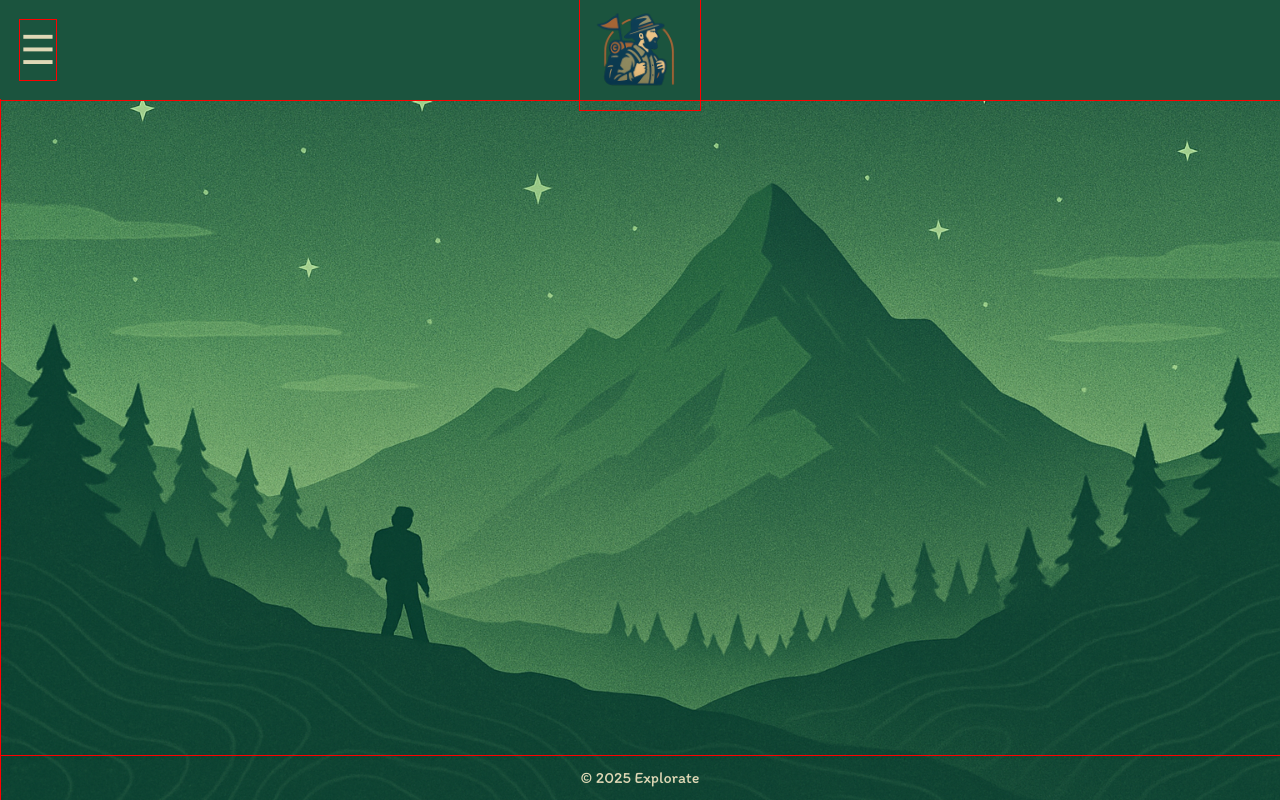
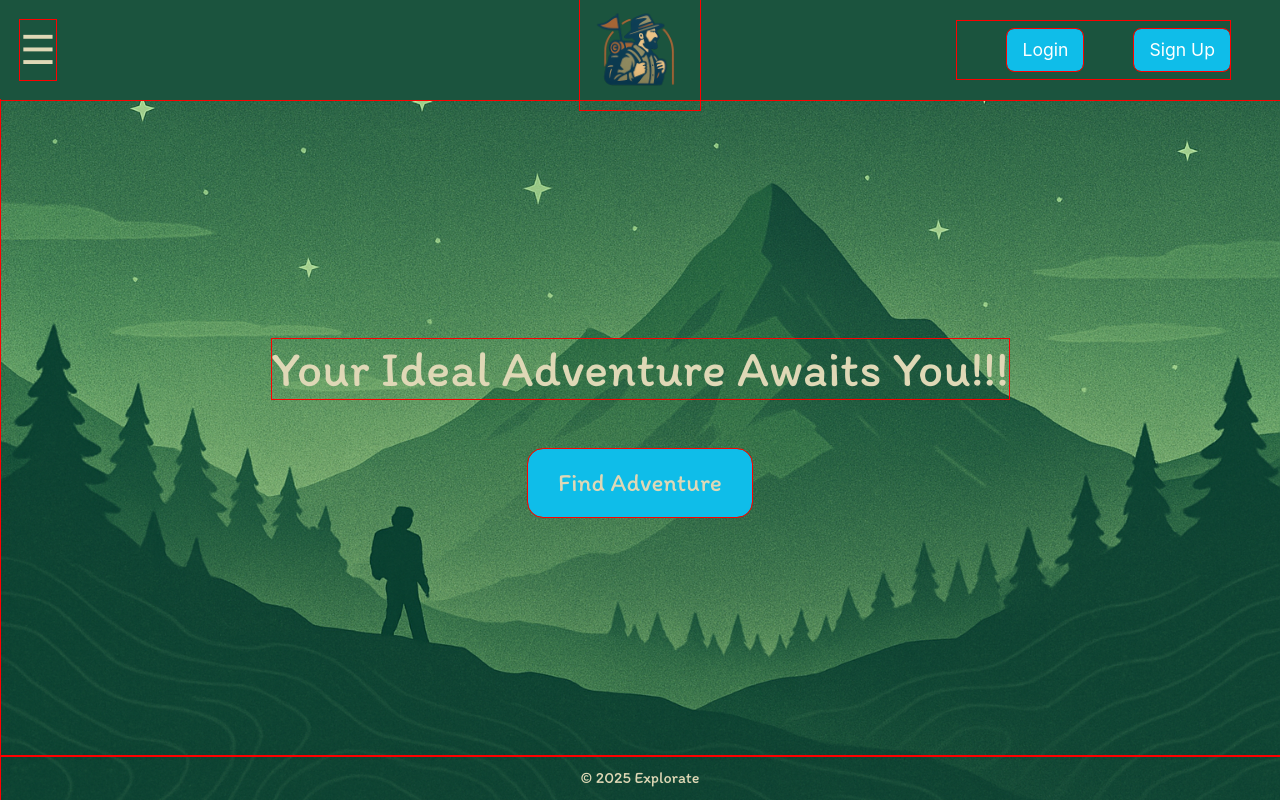
Before and after one commit to lou-chan03/CITS3403_Explorate_2025, a Flask app: page / in a window 1280 px wide. Run offline with Flask 3, Linux system fonts and the light colour scheme; some libraries are stand-ins or nearby versions.

Commit message:
homepage,limitting access to non login user

```diff
--- a/Explorate/__init__.py
+++ b/Explorate/__init__.py
@@ -23,7 +23,7 @@ def create_app():
 
      # Initialize LoginManager
     login_manager = LoginManager()
-    login_manager.login_view = 'auth.login'
+    login_manager.login_view = 'main.home'
     login_manager.init_app(app)
 
     from .models import User
--- a/Explorate/routes.py
+++ b/Explorate/routes.py
@@ -3,7 +3,7 @@ from collections import Counter
 #from app import db
 from Explorate.models import db,Adventure, UserSelection, User, Recommendations
 import random
-from flask_login import current_user
+from flask_login import current_user, login_required, logout_user
 import uuid
 
 # Define the Blueprint
@@ -14,18 +14,27 @@ main = Blueprint('main', __name__)
 @main.route('/')
 def home():
     # Render a Jinja template
-    return render_template('base.html')
+    return render_template('base.html', show_nav=True)
+
+@main.route('/auth')
+def auth():
+    return render_template('auth.html')
 
 # Define routes using the Blueprint
 @main.route('/FindAdv')
+@login_required
 def FindAdv():
     return render_template('Data_Entry.html')  # Replace 'index.html' with your main HTML file name
 
+
 @main.route('/adventure')
+@login_required
 def adventure():
     return render_template('Adv_name.html')  # Assumes the file is in the `templates/` directory
 
+
 @main.route('/index')
+@login_required
 def index():
     return render_template('index.html')  # Assumes the file is in the `templates/` directory
 
@@ -96,7 +105,9 @@ def index():
 #     # Handle GET request
 #     return render_template('Data_Ent_Q1.html', adventure_name="Default Adventure Name")
 
+
 @main.route('/questions', methods=['POST', 'GET'])
+@login_required
 def questions():
     if request.method == 'POST':
         # Parse JSON data from the request
@@ -143,24 +154,26 @@ def questions():
     return render_template('Data_Ent_Q1.html', adventure_name="Adventure1")
 
 
-@main.route('/auth')
-def auth():
-    return render_template('auth.html')
+
 
 # Share page routes
 @main.route('/share_page')
+@login_required
 def share_page():
     return render_template('share-page.html')
 
 @main.route('/share_blog')
+@login_required
 def share_blog():
     return render_template('share-blog.html')
 
 @main.route('/rate_page')
+@login_required
 def rate_page():
     return render_template('rate-page.html')
 
 @main.route('/other_trips')
+@login_required
 def other_trips():
     return render_template('other-trips.html')
 
@@ -333,6 +346,7 @@ location_data = {
 
 
 @main.route('/save_selections', methods=['POST'])
+@login_required
 def save_selections():
     try:
         data = request.json
@@ -745,6 +759,7 @@ def save_selections():
 
 
 @main.route('/recommend', methods=['POST'])
+@login_required
 def recommend():
     # Get session_id from the request
     session_id = request.json.get("session_id")
--- a/Explorate/static/css/style.css
+++ b/Explorate/static/css/style.css
@@ -1,4 +1,26 @@
+.navbar {
+    position: absolute;
+    right: 50px;
+    display: flex;
+    gap: 1px;
+}
 
+
+.navbar a {
+    background: #0FBDE9;
+    padding: 8px 15px;
+    border-radius: 7px;
+    transition: background 0.3s, color 0.3s;
+    margin-left: 50px;
+    font-family: 'Inter', sans-serif;
+    color: #fff;
+    text-decoration: none;
+    font-size: 1.1rem;
+}
+
+.navbar a:hover {
+    background-color: #73A640;
+}
 
 /* Rectangle Container */
 /* Rectangle Container */
--- a/Explorate/static/css/styles.css
+++ b/Explorate/static/css/styles.css
@@ -144,6 +144,7 @@ body {
     border-radius: 30px;
     text-align: center;
     overflow: hidden;
+    margin-top: 40px;
 
 }
 
--- a/Explorate/static/js/script_DataEnt.js
+++ b/Explorate/static/js/script_DataEnt.js
@@ -46,7 +46,7 @@ document.addEventListener("DOMContentLoaded", () => {
 
   // Handle "Yes" button click
   yesButton.addEventListener("click", () => {
-    userChoice = "Yes";
+    userChoice = "YES";
     yesButton.classList.add("bg-green-500");
     noButton.classList.remove("bg-green-500");
     closePopup();
--- a/Explorate/templates/base.html
+++ b/Explorate/templates/base.html
@@ -24,7 +24,12 @@
     <div class="header">
         <button id="hamburger" class="hamburger">&#9776;</button>
         <img src="{{ url_for('static', filename='images/explorer.png') }}" alt="Logo" class="logo">
-
+        {% if show_nav %}
+        <nav class="navbar">
+            <a href="{{ url_for('auth.login') }}">Login</a>
+            <a href="{{ url_for('auth.sign_up') }}">Sign Up</a>
+        </nav>
+        {% endif %}
     </div>
 
     <!-- Sidebar -->
@@ -33,17 +38,22 @@
         <a href="{{ url_for('main.FindAdv') }}"><img src="{{ url_for('static', filename='images/Itineray.png') }}" alt="Find_Itinerary" class="sidebar-icon"> Find Itinerary</a>
         <a href="#"><img src="{{ url_for('static', filename='images/trips.png') }}" alt="My_Trips" class="sidebar-icon"> My Trips</a>
         <a href="#"><img src="{{ url_for('static', filename='images/Insights.png') }}" alt="Insights" class="sidebar-icon"> Insights</a>
-        <a href="#"><img src="{{ url_for('static', filename='images/x-22.png') }}" alt="Log_out" class="sidebar-icon"> Log out</a>
+        <a href="{{ url_for('auth.logout') }}"><img src="{{ url_for('static', filename='images/x-22.png') }}" alt="Log_out" class="sidebar-icon"> Log out</a>
         <a href="#"><i class="bi bi-envelope"></i> Settings</a>
     </div>
 
     {% block content %}
     <!-- Main Content -->
-    <div id="main_part">
+
+
+    <section class="main-content">
+        <h1>Your Ideal Adventure Awaits You!!!</h1>
+        <button onclick="redirect()">Find Adventure</button>
+    </section>
 
         <!-- The bobdy of the pages -->
 
-    </div>
+
     {% endblock %}
 
     <!-- Bootstrap JS -->
@@ -60,6 +70,10 @@
             sidebar.classList.toggle("active");
             main_part.classList.toggle("active");
         });
+        function redirect() {
+        window.location.href = "{{ url_for('auth.login') }}"; // Replace with the file name of the target HTML
+    }
+
     </script>
     {% block scripts %}
     {% endblock %}
```
Also changed, not shown: Explorate/auth.py (+4 -3 lines), Explorate/static/js/script.js (+11 -0 lines), Explorate/templates/auth.html (+12 -0 lines), Explorate/templates/homepage.html (+20 -0 lines), instance/adventures.db.
